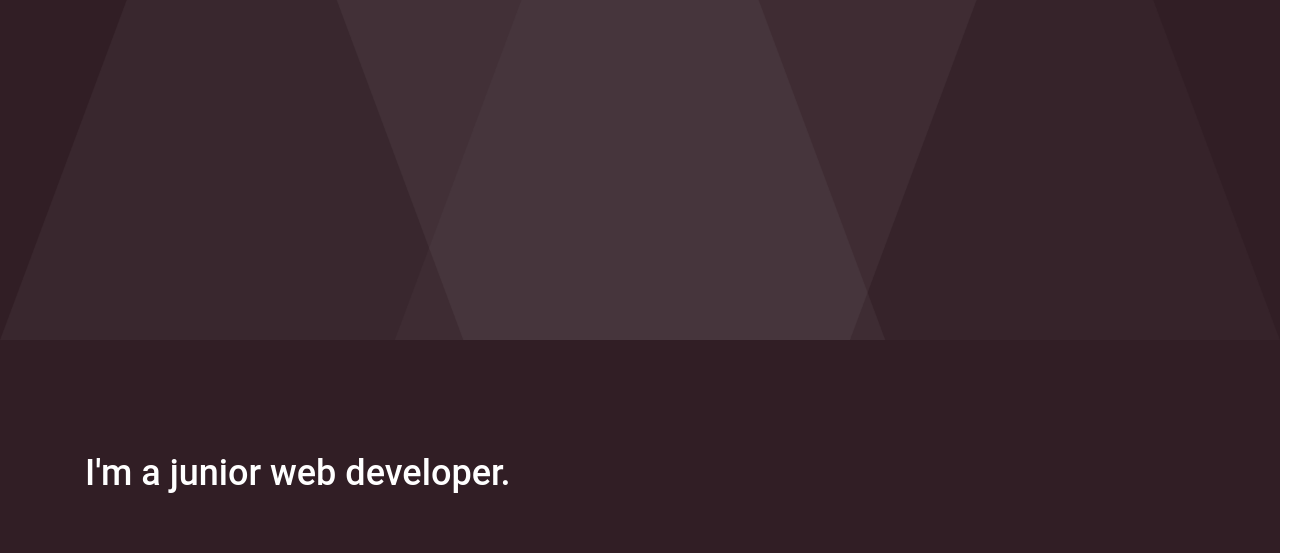
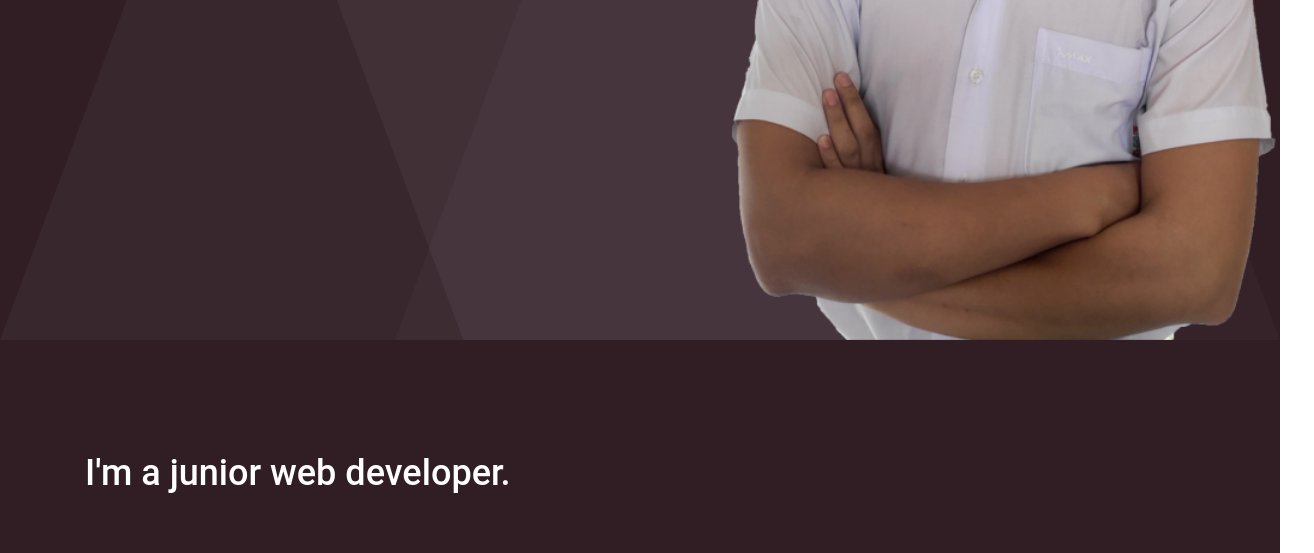
Before and after one commit to kaungsatkyaw/kaungsatkyaw.github.io, a plain HTML site: page index.html in a window 1280 px wide. Shown: the part 591-1144 px from the top of the page, 1314 px wide, since content can reach past the window. Drawn offline with nearby package versions, Linux system fonts and the light colour scheme; some packages are replaced by stand-ins of ours; a script that the page names is missing.

Commit message:
Update index.html

```diff
--- a/index.html
+++ b/index.html
@@ -61,6 +61,9 @@
                             <h3>Hi there,<br> I am Kaung Sat Kyaw<br>
                                 <span>Web Developer</span></h3>
                         </div>
+                    </div>
+                    <div class="my_img d-none d-lg-block">
+                    	<img src="img/kaungsatkyaw.png" style="width: 120%;">
                     </div>
                 </div>
             </div>
```
